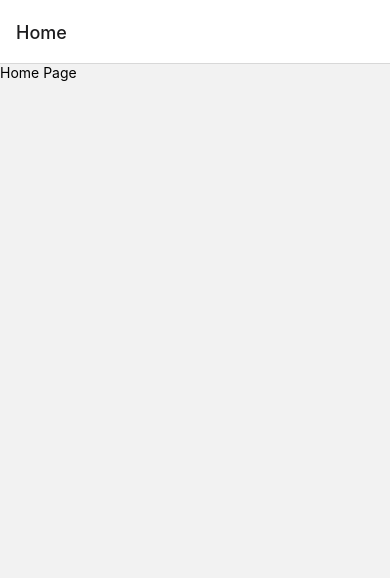
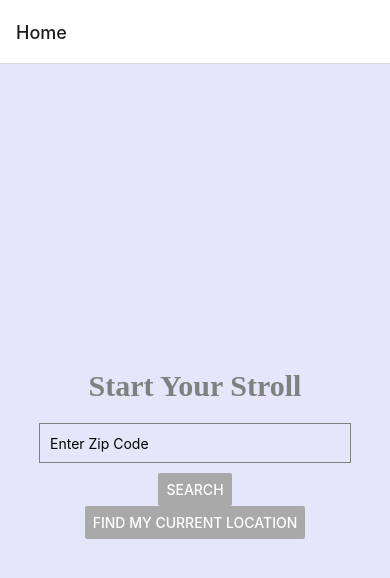
Before and after one commit to Shreyas-Pattabi/StrollApp, a React Native app in the folder Stroll/: screen /Home in a window 390 px wide. Shown: the top 578 px of the page. Built offline with nearby package versions, Linux system fonts and the light colour scheme.

Commit message:
Home file 2.0

```diff
--- a/Stroll/Home.js
+++ b/Stroll/Home.js
@@ -1,14 +1,128 @@
-import * as React from 'react';
-import { View, Text} from 'react-native';
+import React, { useState, useEffect } from 'react';
+import { View, Text, TextInput, Button, StyleSheet, Modal, TouchableOpacity } from 'react-native';
 
 const Home = () => {
-    return (
-        <View>
-            <Text>
-                Home Page
-            </Text>
-        </View>
-    )
-}
+  const [zipCode, setZipCode] = useState('');
+  const [currentLocation, setCurrentLocation] = useState(null);
+  const [nearbyLocations, setNearbyLocations] = useState([]);
+  const [selectedLocation, setSelectedLocation] = useState(null);
+  const [searchInitiated, setSearchInitiated] = useState(false); // Track if search has been initiated
+
+  const handleZipCodeChange = (text) => {
+    setZipCode(text);
+  };
+
+  const handleSearch = () => {
+    if (zipCode) {
+      alert(`You entered zip code: ${zipCode}`);
+    } else if (currentLocation) {
+      alert(`Your current location is: ${currentLocation.coords.latitude}, ${currentLocation.coords.longitude}`);
+    }
+    setSearchInitiated(true); // Set searchInitiated to true
+  };
+
+  const findCurrentLocation = () => {
+    navigator.geolocation.getCurrentPosition(
+      (position) => {
+        setCurrentLocation(position);
+      },
+      (error) => {
+        console.error(error);
+        alert('Failed to retrieve your current location. Please enter a zip code.');
+      }
+    );
+    setSearchInitiated(true); // Set searchInitiated to true
+  };
+
+  const fetchNearbyLocations = () => {
+    // Hypothetical: Fetch nearby locations using an API
+    const fetchedLocations = [
+      { name: 'Restaurant A', type: 'restaurant' },
+      { name: 'Shop B', type: 'shop' },
+      { name: 'Park C', type: 'park' },
+      { name: 'Cafe D', type: 'cafe' },
+    ];
+    setNearbyLocations(fetchedLocations);
+  };
+
+  useEffect(() => {
+    if (searchInitiated) {
+      fetchNearbyLocations();
+    }
+  }, [searchInitiated]);
+
+  const handleLocationClick = (location) => {
+    setSelectedLocation(location);
+    // Handle location click as needed
+  };
+
+  return (
+    <View style={styles.container}>
+      <Text style={styles.heading}>Start Your Stroll</Text>
+      <TextInput
+        style={styles.input}
+        placeholder="Enter Zip Code"
+        value={zipCode}
+        onChangeText={handleZipCodeChange}
+        keyboardType="numeric"
+      />
+      <View style={styles.buttonContainer}>
+        <Button title="Search" onPress={handleSearch} color="darkgray" />
+        <Button title="Find My Current Location" onPress={findCurrentLocation} color="darkgray" />
+      </View>
+      {currentLocation && (
+        <Text style={styles.locationText}>
+          Your current location: {currentLocation.coords.latitude}, {currentLocation.coords.longitude}
+        </Text>
+      )}
+      {searchInitiated && nearbyLocations.length > 0 && (
+        <Text style={styles.locationsHeading}>Nearby Locations:</Text>
+      )}
+      {searchInitiated &&
+        nearbyLocations.map((location, index) => (
+          <TouchableOpacity key={index} onPress={() => handleLocationClick(location)}>
+            <Text style={styles.locationText}>{location.name}</Text>
+          </TouchableOpacity>
+        ))}
+    </View>
+  );
+};
+
+const styles = StyleSheet.create({
+    container: {
+        flex: 1,
+        alignItems: 'center',
+        justifyContent: 'center',
+        backgroundColor: 'lavender',
+      },
+      heading: {
+        fontSize: 30, // Increase the font size
+        fontWeight: 'bold', // Make it bold
+        marginBottom: 20,
+        fontFamily: 'YourCustomFont',
+        color: 'gray',
+      },
+      input: {
+        width: '80%',
+        height: 40,
+        borderColor: 'gray',
+        borderWidth: 1,
+        marginBottom: 10,
+        paddingLeft: 10,
+      },
+      buttonContainer: {
+        alignItems: 'center',
+      },
+
+  locationText: {
+    fontSize: 16,
+    marginVertical: 5,
+    color: 'blue',
+  },
+
+
+
+
+});
 
 export default Home;
--- a/Stroll/package.json
+++ b/Stroll/package.json
@@ -17,10 +17,10 @@
     "react": "18.2.0",
     "react-dom": "18.2.0",
     "react-native": "0.72.6",
+    "react-native-gesture-handler": "~2.12.0",
     "react-native-safe-area-context": "4.6.3",
     "react-native-screens": "~3.22.0",
-    "react-native-web": "~0.19.6",
-    "react-native-gesture-handler": "~2.12.0"
+    "react-native-web": "^0.19.9"
   },
   "devDependencies": {
     "@babel/core": "^7.20.0"
```
Also changed, not shown: 1 other file (tests, documents, lock files or other folders).
